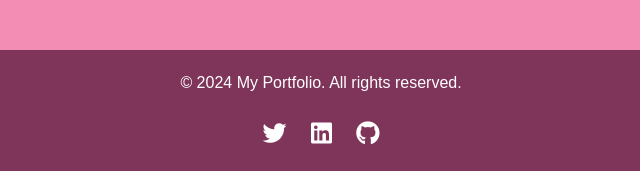
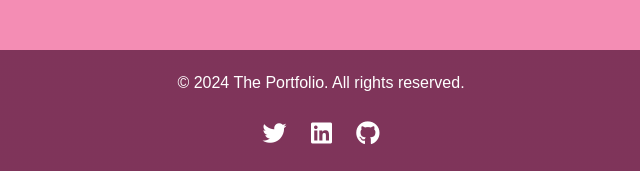
Before and after one commit to sonali-suchismitaa/My-Portfolio, a plain HTML site: page index.html in a window 1280 px wide. Shown: the part 1551-1722 px from the top of the page, 319-959 px from the left. Drawn offline with Linux system fonts and the light colour scheme; a small style sheet from the web is missing.

Commit message:
index.html

```diff
--- a/index.html
+++ b/index.html
@@ -80,7 +80,7 @@
 
     <footer>
         <div class="container">
-            <p>&copy; 2024 My Portfolio. All rights reserved.</p>
+            <p>&copy; 2024 The Portfolio. All rights reserved.</p>
             <div class="social-icons">
                 <a href="#" class="social"><i class="fab fa-twitter"></i></a>
                 <a href="#" class="social"><i class="fab fa-linkedin"></i></a>
```
